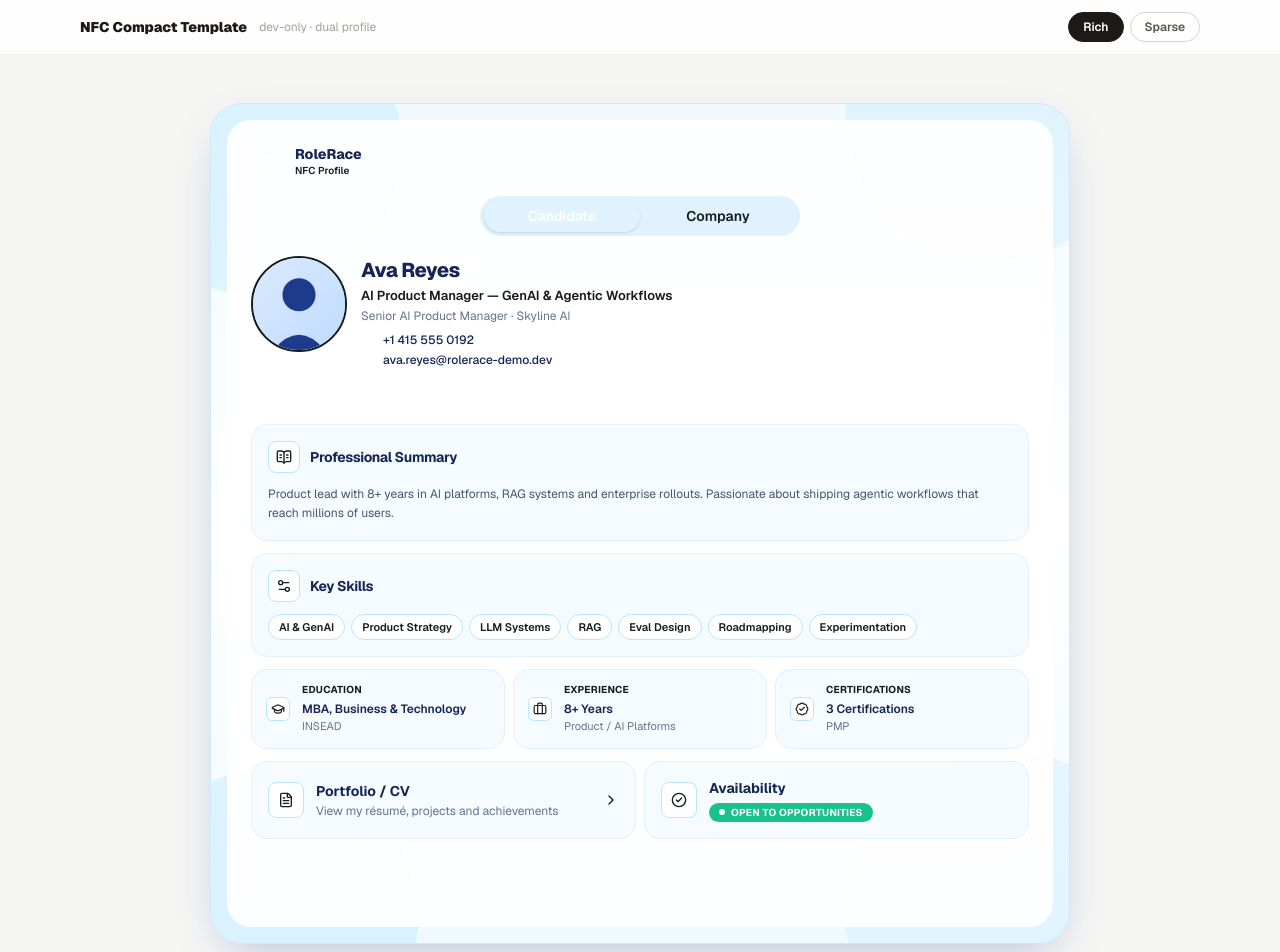
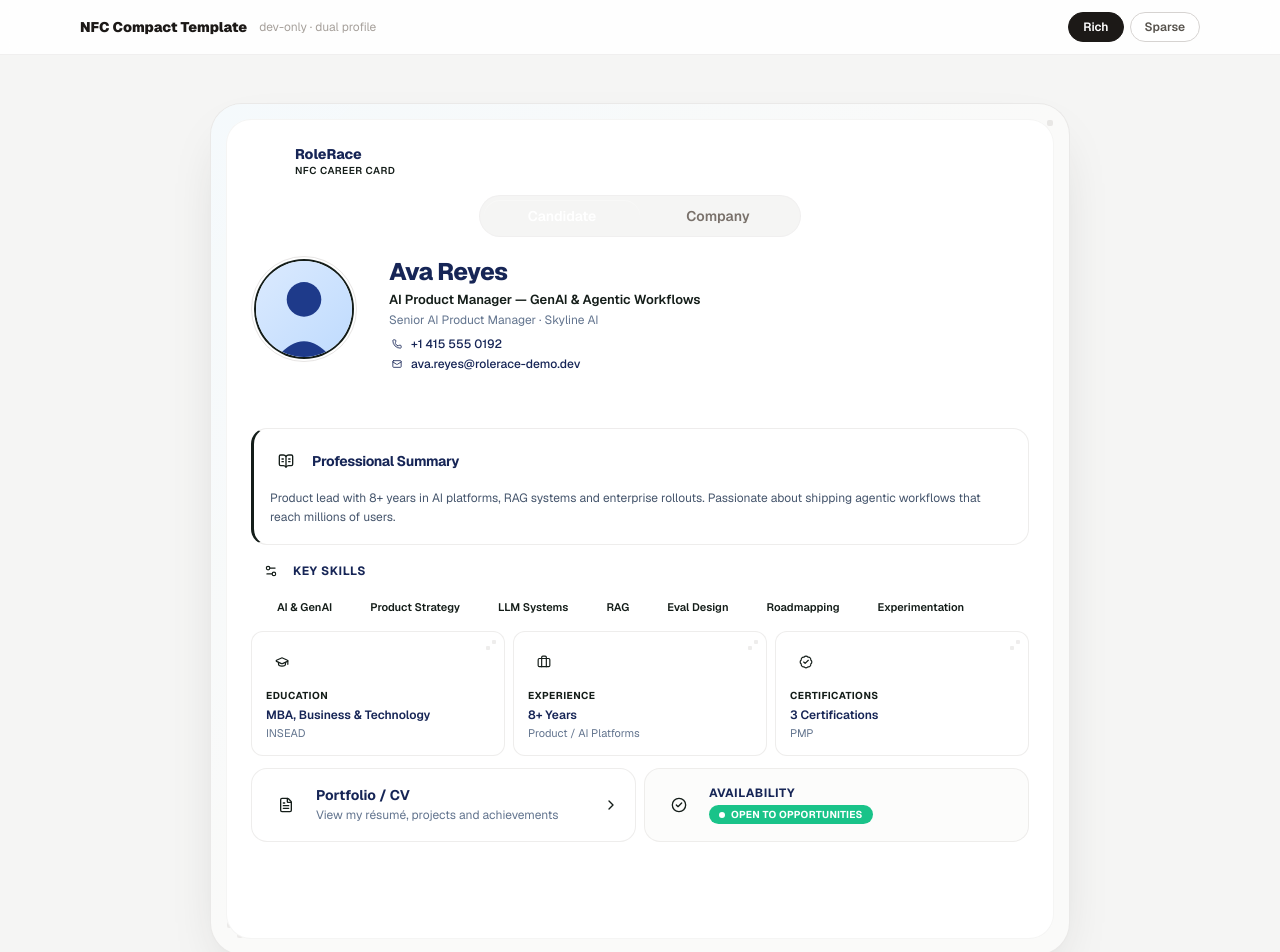
Before and after one commit to Adelphos-tech/AI-resume, a Next.js app: page /dev/nfc-compact-template in a window 1280 px wide. Shown: the top 952 px of the page. Built offline with nearby package versions, Linux system fonts and the light colour scheme.

Commit message:
feat: refresh nfc compact as career passport

```diff
--- a/src/components/career-card/compositions/nfc-compact/nfc-compact-candidate.tsx
+++ b/src/components/career-card/compositions/nfc-compact/nfc-compact-candidate.tsx
@@ -16,6 +16,7 @@ import type { CompactCandidate } from "@/components/career-card/dev/nfc-compact-
 import {
   CompactActionCard,
   CompactMiniCard,
+  CompactPlainHeading,
   CompactSection,
   ContactRow,
   SocialTile,
@@ -26,8 +27,9 @@ export function NfcCompactCandidate({ c }: { c: CompactCandidate }) {
   return (
     <div className="space-y-3">
       {/* identity header — portrait left, compact contact rows */}
-      <div className="flex gap-3.5">
-        <div className="size-20 shrink-0 overflow-hidden rounded-full border-2 border-[var(--nfc-strong)]/80 bg-sky-100 sm:size-24">
+      <div className="flex gap-4">
+        <div className="shrink-0 self-start rounded-full border border-stone-200 bg-white p-1">
+          <div className="size-20 overflow-hidden rounded-full ring-2 ring-[var(--nfc-cta)]/80 sm:size-24">
             {c.portrait ? (
               // eslint-disable-next-line @next/next/no-img-element
               <img
@@ -41,8 +43,14 @@ export function NfcCompactCandidate({ c }: { c: CompactCandidate }) {
               </span>
             )}
           </div>
+        </div>
+        <div className="flex min-w-0 items-stretch gap-3">
+          <span
+            aria-hidden
+            className="w-1 shrink-0 self-stretch rounded-full bg-[var(--nfc-cta)]/70"
+          />
           <div className="min-w-0">
-          <h1 className="text-xl font-extrabold tracking-tight text-blue-950">
+            <h1 className="text-2xl font-extrabold tracking-tight text-blue-950">
               {c.name}
             </h1>
             {c.headline && (
@@ -58,6 +66,7 @@ export function NfcCompactCandidate({ c }: { c: CompactCandidate }) {
             <div className="mt-2 space-y-1">
               <ContactRow icon={<Phone />} value={c.publicPhone} />
               <ContactRow icon={<Mail />} value={c.publicEmail} />
+            </div>
           </div>
         </div>
       </div>
@@ -85,21 +94,26 @@ export function NfcCompactCandidate({ c }: { c: CompactCandidate }) {
       )}
 
       {c.skills.length > 0 && (
-        <CompactSection
-          icon={<Settings2 className="size-4" />}
+        <div className="px-1">
+          <CompactPlainHeading
+            icon={<Settings2 className="size-3.5" />}
             label="Key Skills"
-        >
-          <div className="flex flex-wrap gap-1.5">
+          />
+          <div className="mt-2.5 flex flex-wrap gap-1.5">
             {c.skills.map((s) => (
               <span
                 key={s}
-                className="rounded-full border border-sky-200 bg-white px-2.5 py-1 text-[11px] font-semibold text-[var(--nfc-strong)]"
+                className="inline-flex items-center gap-1.5 rounded-full bg-[var(--nfc-cta)]/10 px-2.5 py-1 text-[11px] font-semibold text-[var(--nfc-strong)]"
               >
+                <span
+                  aria-hidden
+                  className="size-1.5 rounded-full bg-[var(--nfc-cta)]"
+                />
                 {s}
               </span>
             ))}
           </div>
-        </CompactSection>
+        </div>
       )}
 
       {/* three mini information cards */}
@@ -147,12 +161,14 @@ export function NfcCompactCandidate({ c }: { c: CompactCandidate }) {
             />
           )}
           {c.availability && (
-            <div className="flex items-center gap-3 rounded-2xl border border-sky-100 bg-sky-50/60 p-4">
-              <span className="grid size-9 shrink-0 place-items-center rounded-lg border border-sky-200 bg-white text-[var(--nfc-strong)]">
+            <div className="flex items-center gap-3 rounded-2xl border border-stone-200/70 bg-stone-50/60 p-4">
+              <span className="grid size-9 shrink-0 place-items-center rounded-lg bg-[var(--nfc-cta)]/10 text-[var(--nfc-strong)]">
                 <CheckCircle2 className="size-4" />
               </span>
               <div className="min-w-0">
-                <p className="text-sm font-bold text-blue-950">Availability</p>
+                <p className="text-xs font-bold uppercase tracking-wider text-blue-950">
+                  Availability
+                </p>
                 <span className="mt-1 inline-flex items-center gap-1.5 rounded-full bg-emerald-500/90 px-2.5 py-0.5 text-[10px] font-bold uppercase tracking-wide text-white">
                   <span className="size-1.5 rounded-full bg-white" />
                   {c.availability}
--- a/src/components/career-card/compositions/nfc-compact/nfc-compact-card.tsx
+++ b/src/components/career-card/compositions/nfc-compact/nfc-compact-card.tsx
@@ -48,43 +48,64 @@ export function NfcCompactCard({
   return (
     <div
       style={accentStyle}
-      className="relative mx-auto w-full max-w-[430px] overflow-hidden rounded-[2rem] border border-sky-200/70 bg-gradient-to-b from-sky-50 via-white to-sky-50 shadow-[0_18px_50px_-20px_rgba(30,58,138,0.35)] lg:max-w-[860px]"
+      className="relative mx-auto w-full max-w-[430px] overflow-hidden rounded-[2rem] border border-stone-200/80 bg-[#fafaf9] shadow-[0_24px_60px_-28px_rgba(41,37,36,0.28)] lg:max-w-[860px]"
     >
-      {/* pale decorative corner curves — pure CSS, non-interactive */}
+      {/* credential edge rail + subtle cool tint — pure CSS, non-interactive */}
       <div
         aria-hidden
-        className="pointer-events-none absolute -top-24 -left-24 size-72 rounded-full bg-sky-200/40"
+        className="pointer-events-none absolute inset-y-0 left-0 w-1.5 bg-[var(--nfc-cta)]/85"
       />
       <div
         aria-hidden
-        className="pointer-events-none absolute -top-32 -right-16 size-72 rounded-full bg-sky-200/30"
+        className="pointer-events-none absolute inset-0 bg-gradient-to-br from-sky-50/50 via-transparent to-transparent"
       />
+      {/* RoleRace geometric credential motif — top-right + bottom-left */}
       <div
         aria-hidden
-        className="pointer-events-none absolute -bottom-28 -left-20 size-72 rounded-full bg-sky-200/40"
-      />
+        className="pointer-events-none absolute top-4 right-4 grid grid-cols-2 gap-1 opacity-50"
+      >
+        {[0, 1, 2, 3].map((i) => (
+          <span
+            key={i}
+            className={`size-1.5 rounded-[2px] ${
+              i === 0 || i === 3 ? "bg-[var(--nfc-cta)]" : "bg-stone-300"
+            }`}
+          />
+        ))}
+      </div>
       <div
         aria-hidden
-        className="pointer-events-none absolute -bottom-32 -right-24 size-80 rounded-full bg-sky-200/30"
-      />
+        className="pointer-events-none absolute bottom-4 left-4 grid grid-cols-2 gap-1 opacity-40"
+      >
+        {[0, 1, 2, 3].map((i) => (
+          <span
+            key={i}
+            className={`size-1.5 rounded-[2px] ${
+              i === 1 || i === 2 ? "bg-[var(--nfc-cta)]" : "bg-stone-300"
+            }`}
+          />
+        ))}
+      </div>
 
-      <div className="relative m-3 rounded-3xl bg-white/95 p-4 sm:p-5 lg:m-4 lg:p-6">
+      <div className="relative m-3 rounded-3xl bg-white p-4 ring-1 ring-stone-100 sm:p-5 lg:m-4 lg:p-6">
         {/* top brand bar */}
         <header className="flex items-center justify-between">
           <div className="flex items-center gap-2">
-            <span className="grid size-9 place-items-center rounded-xl bg-[var(--nfc-cta)] text-sm font-black text-white">
+            <span className="grid size-9 place-items-center rounded-xl bg-[var(--nfc-cta)] text-sm font-black text-white shadow-[inset_0_1px_0_rgba(255,255,255,0.25)]">
               R
             </span>
             <div>
               <p className="text-sm font-extrabold leading-tight text-blue-950">
                 RoleRace
               </p>
-              <p className="text-[10px] font-semibold text-[var(--nfc-strong)]/60">
-                NFC Profile
+              <p className="text-[10px] font-semibold uppercase tracking-wider text-[var(--nfc-strong)]/60">
+                NFC Career Card
               </p>
             </div>
           </div>
-          {shareUrl && <NfcCompactQr url={shareUrl} />}
+          {shareUrl && (
+            <NfcCompactQr url={shareUrl} accentStyle={accentStyle} />
+          )}
         </header>
 
         {/* segmented candidate/company switch — only when a public company exists */}
@@ -106,7 +127,7 @@ export function NfcCompactCard({
         {cta === undefined ? (
           <button
             type="button"
-            className="mt-4 flex w-full items-center justify-center gap-2 rounded-xl bg-[var(--nfc-cta)] px-5 py-3.5 text-sm font-bold text-white transition hover:bg-[var(--nfc-cta-hover)]"
+            className="mt-5 flex w-full items-center justify-center gap-2 rounded-xl bg-[var(--nfc-cta)] px-5 py-4 text-sm font-bold tracking-wide text-white shadow-[inset_0_1px_0_rgba(255,255,255,0.25),0_8px_20px_-10px_var(--nfc-cta)] transition hover:bg-[var(--nfc-cta-hover)] active:translate-y-px"
           >
             <Send className="size-4 -rotate-12" aria-hidden />
             {active === "candidate" ? "Get in Touch" : "Contact Us"}
@@ -114,7 +135,7 @@ export function NfcCompactCard({
         ) : cta ? (
           <a
             href={cta.href}
-            className="mt-4 flex w-full items-center justify-center gap-2 rounded-xl bg-[var(--nfc-cta)] px-5 py-3.5 text-sm font-bold text-white transition hover:bg-[var(--nfc-cta-hover)]"
+            className="mt-5 flex w-full items-center justify-center gap-2 rounded-xl bg-[var(--nfc-cta)] px-5 py-4 text-sm font-bold tracking-wide text-white shadow-[inset_0_1px_0_rgba(255,255,255,0.25),0_8px_20px_-10px_var(--nfc-cta)] transition hover:bg-[var(--nfc-cta-hover)] active:translate-y-px"
           >
             <Send className="size-4 -rotate-12" aria-hidden />
             {cta.label}
--- a/src/components/career-card/compositions/nfc-compact/nfc-compact-company.tsx
+++ b/src/components/career-card/compositions/nfc-compact/nfc-compact-company.tsx
@@ -30,7 +30,8 @@ export function NfcCompactCompany({ c }: { c: CompactCompany }) {
     <div className="space-y-3">
       {/* company header — logo left, identity + contact */}
       <div className="flex gap-3.5">
-        <div className="size-20 shrink-0 overflow-hidden rounded-2xl border border-sky-200 bg-sky-50 sm:size-24">
+        <div className="shrink-0 self-start rounded-2xl border border-stone-200 bg-white p-1">
+          <div className="size-20 overflow-hidden rounded-xl ring-1 ring-[var(--nfc-cta)]/40 sm:size-24">
             {c.logo ? (
               // eslint-disable-next-line @next/next/no-img-element
               <img
@@ -44,8 +45,9 @@ export function NfcCompactCompany({ c }: { c: CompactCompany }) {
               </span>
             )}
           </div>
+        </div>
         <div className="min-w-0">
-          <h1 className="text-xl font-extrabold tracking-tight text-blue-950">
+          <h1 className="text-2xl font-extrabold tracking-tight text-blue-950">
             {c.companyName}
           </h1>
           {c.tagline && (
--- a/src/components/career-card/compositions/nfc-compact/nfc-compact-parts.tsx
+++ b/src/components/career-card/compositions/nfc-compact/nfc-compact-parts.tsx
@@ -14,15 +14,35 @@ export function CompactSection({
   children: ReactNode;
 }) {
   return (
-    <section className="rounded-2xl border border-sky-100 bg-sky-50/60 p-4">
+    <section className="rounded-2xl border border-stone-200/70 border-l-[3px] border-l-[var(--nfc-cta)] bg-white p-4">
       <div className="flex items-center gap-2.5">
-        <span className="grid size-8 shrink-0 place-items-center rounded-lg border border-sky-200 bg-white text-[var(--nfc-strong)]">
+        <span className="grid size-8 shrink-0 place-items-center rounded-lg bg-[var(--nfc-cta)]/10 text-[var(--nfc-strong)]">
           {icon}
         </span>
         <h3 className="text-sm font-bold text-blue-950">{label}</h3>
       </div>
       <div className="mt-3">{children}</div>
     </section>
+  );
+}
+
+/** Borderless group heading — used where chips/rows carry the structure. */
+export function CompactPlainHeading({
+  icon,
+  label,
+}: {
+  icon: ReactNode;
+  label: string;
+}) {
+  return (
+    <div className="flex items-center gap-2 px-0.5">
+      <span className="grid size-7 shrink-0 place-items-center rounded-lg bg-[var(--nfc-cta)]/10 text-[var(--nfc-strong)] [&>svg]:size-3.5">
+        {icon}
+      </span>
+      <h3 className="text-xs font-bold uppercase tracking-wider text-blue-950">
+        {label}
+      </h3>
+    </div>
   );
 }
 
@@ -39,18 +59,28 @@ export function CompactMiniCard({
   const items = lines.filter(Boolean) as string[];
   if (!items.length) return null;
   return (
-    <div className="min-w-0 rounded-2xl border border-sky-100 bg-sky-50/60 p-3.5">
+    <div className="relative min-w-0 rounded-xl border border-stone-200/70 bg-white p-3.5">
+      {/* credential corner mark */}
+      <span
+        aria-hidden
+        className="absolute top-2 right-2 grid grid-cols-2 gap-0.5 opacity-40"
+      >
+        <span className="size-1 rounded-[1px] bg-[var(--nfc-cta)]" />
+        <span className="size-1 rounded-[1px] bg-stone-300" />
+        <span className="size-1 rounded-[1px] bg-stone-300" />
+        <span className="size-1 rounded-[1px] bg-[var(--nfc-cta)]" />
+      </span>
       {/* mobile: compact horizontal row — icon left, label+values stacked right;
           sm+: same card in the approved 3-column grid */}
-      <div className="flex w-full min-w-0 items-center gap-3">
-        <span className="grid size-8 shrink-0 place-items-center rounded-md border border-sky-200 bg-white text-[var(--nfc-strong)] sm:size-6">
+      <div className="flex w-full min-w-0 items-center gap-3 sm:flex-col sm:items-start sm:gap-2.5">
+        <span className="grid size-8 shrink-0 place-items-center rounded-lg bg-[var(--nfc-cta)]/10 text-[var(--nfc-strong)]">
           {icon}
         </span>
         <div className="min-w-0 flex-1">
-          <p className="whitespace-normal break-normal hyphens-none text-[9px] font-semibold leading-tight tracking-normal text-[var(--nfc-strong)]/70 sm:text-[10px] sm:font-bold sm:uppercase sm:tracking-wide">
+          <p className="whitespace-normal break-normal hyphens-none text-[10px] font-bold uppercase tracking-wider text-[var(--nfc-strong)]/60">
             {label}
           </p>
-          <div className="mt-1 space-y-0.5 sm:mt-1">
+          <div className="mt-1 space-y-0.5">
             {items.map((l, i) => (
               <p
                 key={i}
@@ -84,10 +114,10 @@ export function CompactActionCard({
   href?: string | null;
 }) {
   const cls =
-    "group flex w-full items-center gap-3 rounded-2xl border border-sky-100 bg-sky-50/60 p-4 text-left";
+    "group flex w-full items-center gap-3 rounded-2xl border border-stone-200/70 bg-white p-4 text-left transition hover:border-[var(--nfc-cta)]/40 hover:ring-2 hover:ring-[var(--nfc-cta)]/15";
   const inner = (
     <>
-      <span className="grid size-9 shrink-0 place-items-center rounded-lg border border-sky-200 bg-white text-[var(--nfc-strong)]">
+      <span className="grid size-9 shrink-0 place-items-center rounded-lg bg-[var(--nfc-cta)]/10 text-[var(--nfc-strong)]">
         {icon}
       </span>
       <div className="min-w-0 flex-1">
@@ -122,7 +152,7 @@ export function ProfileSwitch({
     <div
       role="tablist"
       aria-label="Profile type"
-      className="mx-auto grid w-full max-w-xs grid-cols-2 rounded-full bg-sky-100 p-1"
+      className="mx-auto grid w-full max-w-xs grid-cols-2 rounded-full bg-stone-100 p-1 ring-1 ring-stone-200/60"
     >
       {(["candidate", "company"] as const).map((id) => (
         <button
@@ -132,8 +162,8 @@ export function ProfileSwitch({
           onClick={() => onChange(id)}
           className={`rounded-full py-1.5 text-sm font-semibold transition ${
             value === id
-              ? "bg-[var(--nfc-cta)] text-white shadow-sm"
-              : "text-[var(--nfc-strong)]/60"
+              ? "bg-[var(--nfc-cta)] text-white shadow-[inset_0_1px_0_rgba(255,255,255,0.25)]"
+              : "text-stone-500 hover:text-stone-700"
           }`}
         >
           {id === "candidate" ? "Candidate" : "Company"}
@@ -158,7 +188,7 @@ export function SocialTile({
     <a
       href={href}
       aria-label={label}
-      className="grid size-8 place-items-center rounded-full bg-[var(--nfc-cta)] text-white"
+      className="grid size-8 place-items-center rounded-full bg-[var(--nfc-cta)] text-white transition hover:bg-[var(--nfc-cta-hover)] focus-visible:outline-2 focus-visible:outline-offset-2 focus-visible:outline-[var(--nfc-cta)]"
     >
       {children}
     </a>
@@ -176,7 +206,7 @@ export function ContactRow({
   if (!value) return null;
   return (
     <p className="flex items-center gap-1.5 text-xs font-medium text-blue-950">
-      <span className="grid size-4 shrink-0 place-items-center rounded-full bg-[var(--nfc-cta)] text-white [&>svg]:size-2.5">
+      <span className="grid size-4 shrink-0 place-items-center rounded-full bg-[var(--nfc-cta)]/10 text-[var(--nfc-strong)] [&>svg]:size-2.5">
         {icon}
       </span>
       {value}
```
Also changed, not shown: src/components/career-card/compositions/nfc-compact/nfc-compact-qr.tsx (+51 -11 lines). Lines whose indentation alone changed are shown as unchanged.
